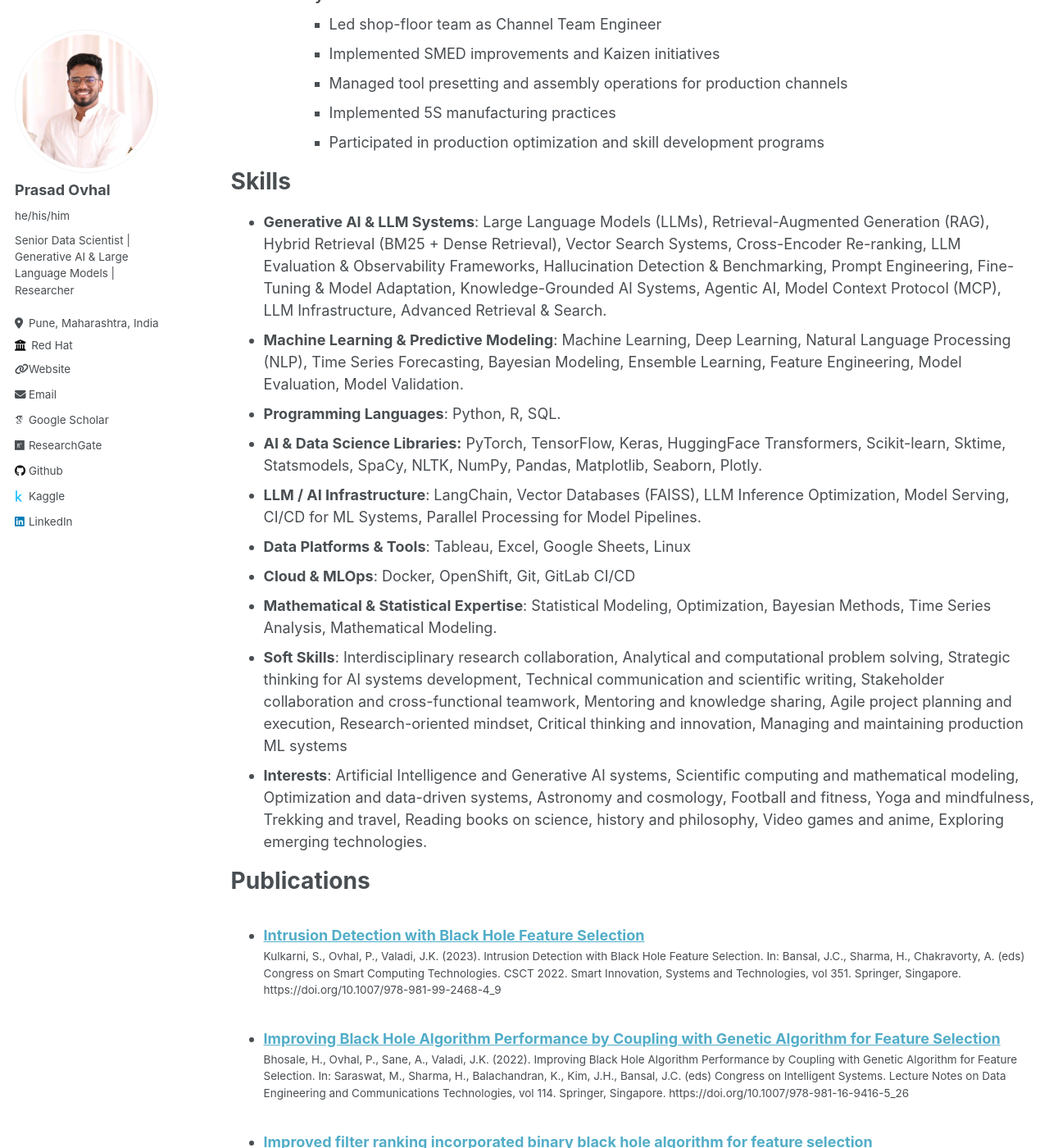
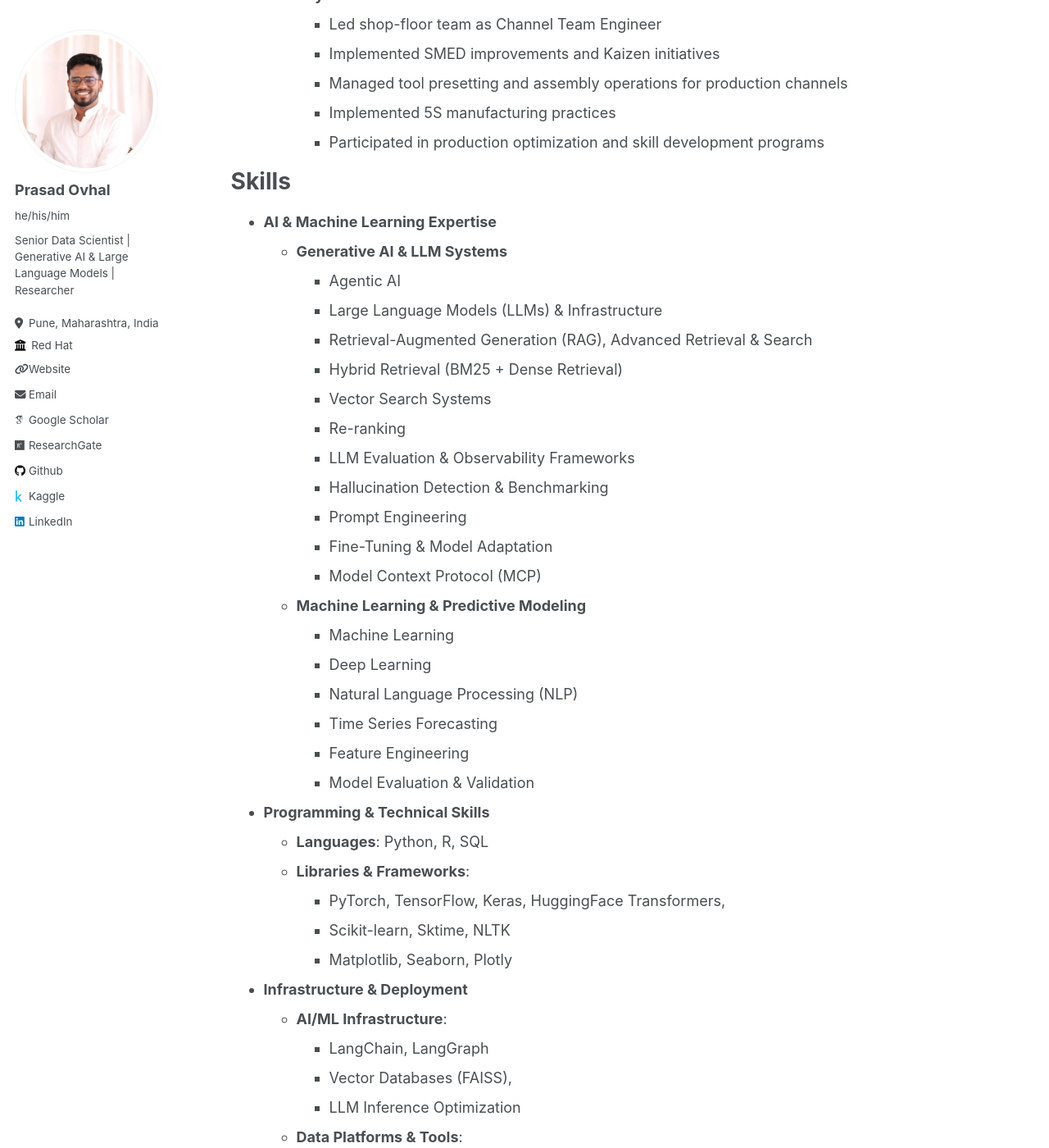
Before and after one commit to prasadovhal/prasadovhal.github.io, a Jekyll site: the page built from _pages/cv.md, in a window 1280 px wide and 1400 px high, scrolled down 2255 px. Shown: the whole window at 82% size. Built offline with Jekyll 4.4.1, drawn with Linux system fonts in a browser that asks for light colours; some web fonts are replaced; some of the changed text lies outside the part shown.

Commit message:
updated skills section

```diff
--- a/_pages/cv.md
+++ b/_pages/cv.md
@@ -74,16 +74,69 @@ Work experience
 
 Skills
 ======
-* **Generative AI & LLM Systems**: Large Language Models (LLMs), Retrieval-Augmented Generation (RAG), Hybrid Retrieval (BM25 + Dense Retrieval), Vector Search Systems, Cross-Encoder Re-ranking, LLM Evaluation & Observability Frameworks, Hallucination Detection & Benchmarking, Prompt Engineering, Fine-Tuning & Model Adaptation, Knowledge-Grounded AI Systems, Agentic AI, Model Context Protocol (MCP), LLM Infrastructure, Advanced Retrieval & Search.
-* **Machine Learning & Predictive Modeling**: Machine Learning, Deep Learning, Natural Language Processing (NLP), Time Series Forecasting, Bayesian Modeling, Ensemble Learning, Feature Engineering, Model Evaluation, Model Validation.
-* **Programming Languages**: Python, R, SQL.
-* **AI & Data Science Libraries:** PyTorch, TensorFlow, Keras, HuggingFace Transformers, Scikit-learn, Sktime, Statsmodels, SpaCy, NLTK, NumPy, Pandas, Matplotlib, Seaborn, Plotly.
-* **LLM / AI Infrastructure**: LangChain, Vector Databases (FAISS), LLM Inference Optimization, Model Serving, CI/CD for ML Systems, Parallel Processing for Model Pipelines.
-* **Data Platforms & Tools**: Tableau, Excel, Google Sheets, Linux
-* **Cloud & MLOps**: Docker, OpenShift, Git, GitLab CI/CD
-* **Mathematical & Statistical Expertise**: Statistical Modeling, Optimization, Bayesian Methods, Time Series Analysis, Mathematical Modeling.
-* **Soft Skills**: Interdisciplinary research collaboration, Analytical and computational problem solving, Strategic thinking for AI systems development, Technical communication and scientific writing, Stakeholder collaboration and cross-functional teamwork, Mentoring and knowledge sharing, Agile project planning and execution, Research-oriented mindset, Critical thinking and innovation, Managing and maintaining production ML systems
-* **Interests**: Artificial Intelligence and Generative AI systems, Scientific computing and mathematical modeling, Optimization and data-driven systems, Astronomy and cosmology, Football and fitness, Yoga and mindfulness, Trekking and travel, Reading books on science, history and philosophy, Video games and anime, Exploring emerging technologies.
+- **AI & Machine Learning Expertise**
+  - **Generative AI & LLM Systems**
+    - Agentic AI
+    - Large Language Models (LLMs) & Infrastructure
+    - Retrieval-Augmented Generation (RAG), Advanced Retrieval & Search
+    - Hybrid Retrieval (BM25 + Dense Retrieval)
+    - Vector Search Systems
+    - Re-ranking
+    - LLM Evaluation & Observability Frameworks
+    - Hallucination Detection & Benchmarking
+    - Prompt Engineering
+    - Fine-Tuning & Model Adaptation
+    - Model Context Protocol (MCP)
+  - **Machine Learning & Predictive Modeling**
+    - Machine Learning
+    - Deep Learning
+    - Natural Language Processing (NLP)
+    - Time Series Forecasting
+    - Feature Engineering
+    - Model Evaluation & Validation
+- **Programming & Technical Skills**
+  - **Languages**: Python, R, SQL
+  - **Libraries & Frameworks**:
+    - PyTorch, TensorFlow, Keras, HuggingFace Transformers,
+    - Scikit-learn, Sktime, NLTK
+    - Matplotlib, Seaborn, Plotly
+- **Infrastructure & Deployment**
+  - **AI/ML Infrastructure**:
+    - LangChain, LangGraph
+    - Vector Databases (FAISS),
+    - LLM Inference Optimization
+  - **Data Platforms & Tools**:
+    - Tableau
+    - Excel, Google Sheets, Linux
+  - **Cloud & MLOps**: Docker, OpenShift, Git, GitLab CI/CD
+- **Mathematical & Statistical Foundations**
+  - Statistical Modeling
+  - Optimization
+  - Bayesian Methods
+  - Time Series Analysis
+  - Mathematical Modeling
+- **Soft Skills & Professional Attributes**
+  - Interdisciplinary research collaboration
+  - Analytical and computational problem solving
+  - Strategic thinking for AI systems development
+  - Technical communication and scientific writing
+  - Stakeholder collaboration and cross-functional teamwork
+  - Mentoring and knowledge sharing
+  - Agile project planning and execution
+  - Research-oriented mindset
+  - Critical thinking and innovation
+  - Managing and maintaining production ML systems
+- **Interests**
+  - Artificial Intelligence and Generative AI systems
+  - Scientific computing and mathematical modeling
+  - Optimization and data-driven systems
+  - Astronomy and cosmology
+  - Football and fitness
+  - Yoga and mindfulness
+  - Trekking and travel
+  - Reading books on science, history and philosophy
+  - Video games and anime
+  - Exploring emerging technologies.
 
 Publications
 ======
```
